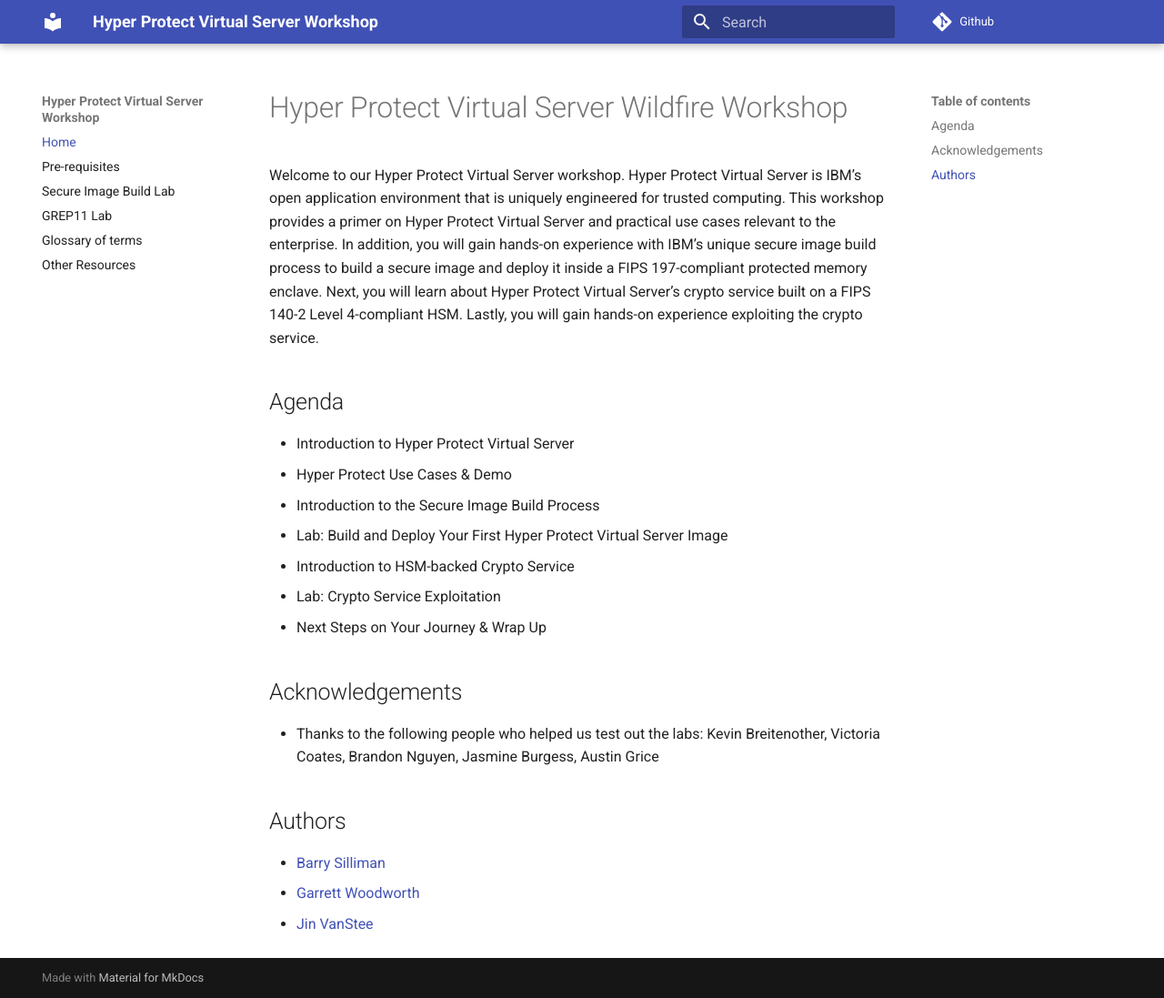
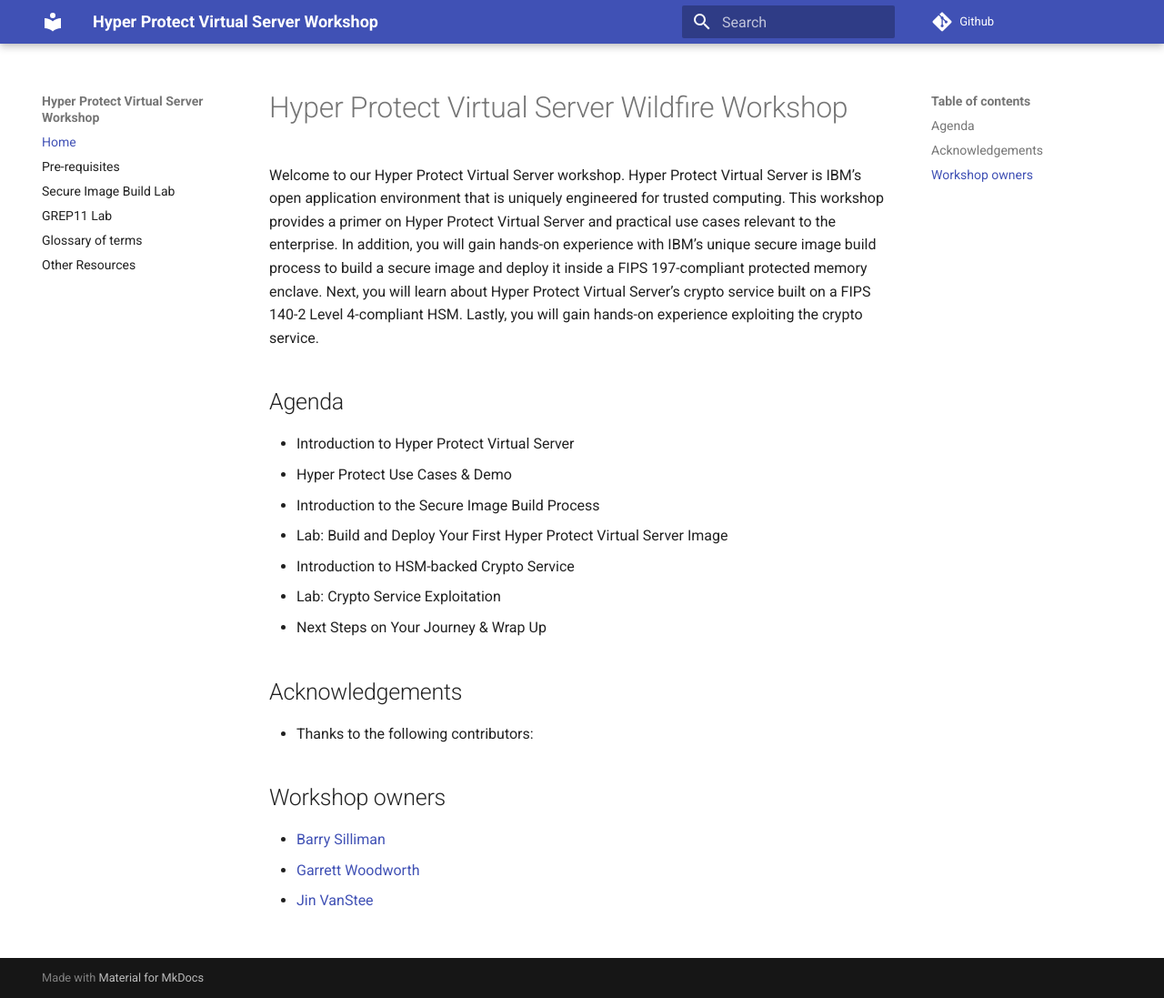
Before and after one commit to ibm-wsc/hyper-protect-virtual-servers-workshop, an MkDocs documentation site: the page built from docs/index.md, in a window 1280 px wide and 1097 px high. Shown: the whole window at 91% size. Built offline with MkDocs 1.6.1 and Material for MkDocs 9.7.7, drawn with Linux system fonts in a browser that asks for light colours.

Commit message:
updated home page

```diff
--- a/docs/index.md
+++ b/docs/index.md
@@ -12,9 +12,9 @@ Welcome to our Hyper Protect Virtual Server workshop. Hyper Protect Virtual Serv
 * Next Steps on Your Journey & Wrap Up
 
 ## Acknowledgements
-* Thanks to the following people who helped us test out the labs: Kevin Breitenother, Victoria Coates, Brandon Nguyen, Jasmine Burgess, Austin Grice
+* Thanks to the following contributors:
 
-## Authors
+## Workshop owners
 * [Barry Silliman](mailto:silliman@us.ibm.com)
 * [Garrett Woodworth](mailto:garrett.lee.woodworth@ibm.com)
 * [Jin VanStee](mailto:jinxiong@us.ibm.com)
```
